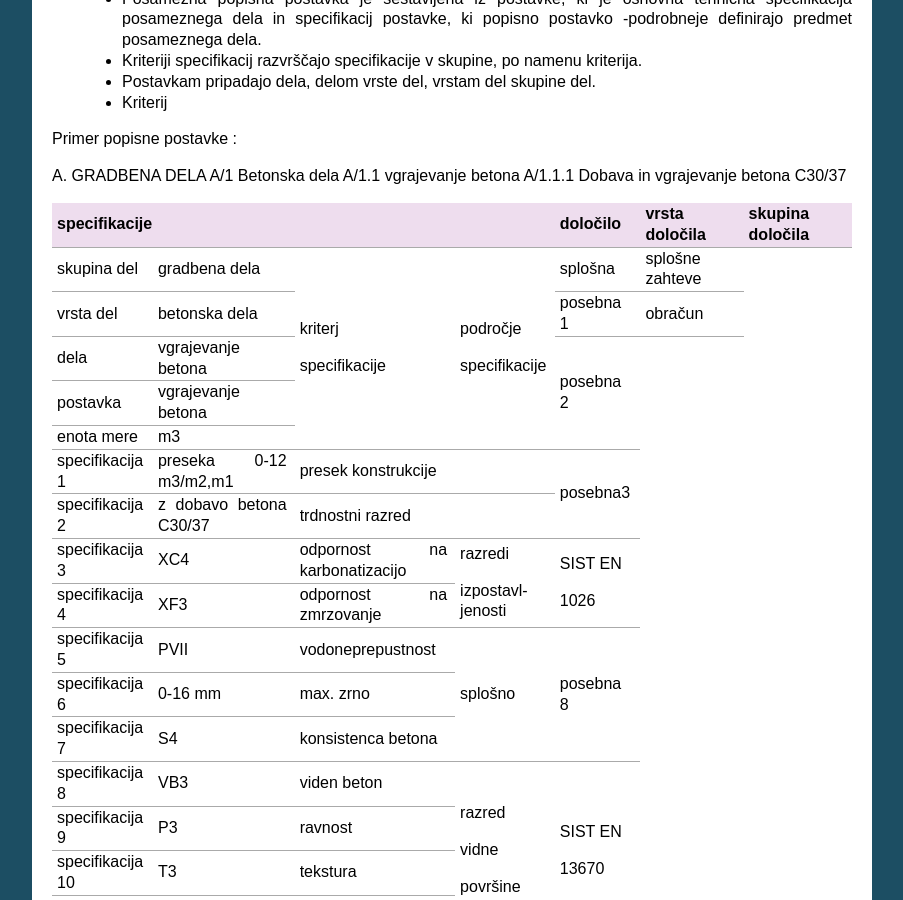
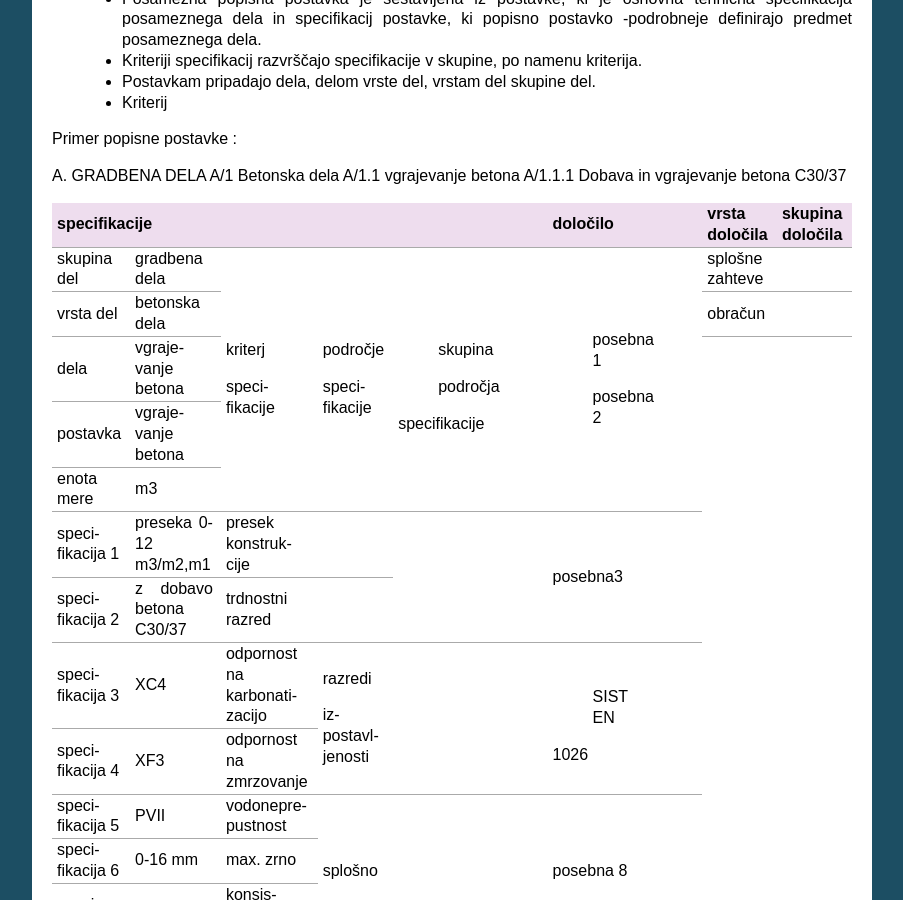
Before and after one commit to pavlovicr/bcs-staro, a Sphinx documentation site: the page built from docs/bcs_projekt.rst, in a window 1280 px wide and 900 px high, scrolled down 2758 px. Shown: the whole window, without its empty margins (198-1101 px from the left). Built offline with Sphinx 7.4.7, drawn with Linux system fonts in a browser that asks for light colours; pages that are not in the unit, such as notebooks, are missing from menus.

Commit message:
kaj pa sedaj

```diff
--- a/docs/bcs_projekt.rst
+++ b/docs/bcs_projekt.rst
@@ -131,41 +131,48 @@ A/1.1.1 Dobava in vgrajevanje betona C30/37
 
 
 
-+-----------------------------------------------------------------------------------------------+----------+-------------------+-----------------+
-|      specifikacije                                                                            | določilo | vrsta    določila | skupina določila|
-+=======================+========================+=============================+================+==========+===================+=================+
-| skupina del           | gradbena dela          |                             |                |splošna   | splošne zahteve   |                 |
-+-----------------------+------------------------+                             |                +----------+-------------------+                 |
-| vrsta del             | betonska dela          |                             |                | posebna 1| obračun           |                 |
-+-----------------------+------------------------+                             |                +----------+-------------------+                 |
-| dela                  | vgrajevanje betona     |                             |                |          |                   |                 |
-+-----------------------+------------------------+                             | področje       | posebna 2|                   |                 |
-| postavka              | vgrajevanje betona     | kriterj                     |                |          |                   |                 |
-+-----------------------+------------------------+                             | specifikacije  |          |                   |                 |
-| enota mere            | m3                     | specifikacije               |                |          |                   |                 |
-+-----------------------+------------------------+-----------------------------+----------------+----------+                   |                 |
-|specifikacija 1        |preseka 0-12 m3/m2,m1   |presek konstrukcije          |                | posebna3 |                   |                 |
-+-----------------------+------------------------+-----------------------------+----------------+          |                   |                 |
-|specifikacija 2        |z dobavo betona C30/37  |trdnostni razred             |                |          |                   |                 |
-+-----------------------+------------------------+-----------------------------+----------------+----------+                   |                 |
-|specifikacija 3        |XC4                     |odpornost na karbonatizacijo |razredi         |SIST EN   |                   |                 |
-+-----------------------+------------------------+-----------------------------+                |          |                   |                 |
-|specifikacija 4        |XF3                     |odpornost na zmrzovanje      |izpostavljenosti|1026      |                   |                 |
-+-----------------------+------------------------+-----------------------------+----------------+----------+                   |                 |
-|specifikacija 5        |PVII                    |vodoneprepustnost            |                |          |                   |                 |
-+-----------------------+------------------------+-----------------------------+                |posebna 8 |                   |                 |
-|specifikacija 6        |0-16 mm                 |max. zrno                    | splošno        |          |                   |                 |
-+-----------------------+------------------------+-----------------------------+                |          |                   |                 |
-|specifikacija 7        |S4                      |konsistenca betona           |                |          |                   |                 |
-+-----------------------+------------------------+-----------------------------+----------------+----------+                   |                 |
-|specifikacija 8        |VB3                     |viden beton                  |  razred        |SIST EN   |                   |                 |
-+-----------------------+------------------------+-----------------------------+                |          |                   |                 |
-|specifikacija 9        |P3                      |ravnost                      |  vidne         |13670     |                   |                 |
-+-----------------------+------------------------+-----------------------------+                |          |                   |                 |
-|specifikacija 10       |T3                      |tekstura                     |  površine      |          |                   |                 |
-+-----------------------+------------------------+-----------------------------+                |          |                   |                 |
-|specifikacija 11       |C30                     |barvno odstopanje            |                |          |                   |                 |
-+-----------------------+------------------------+-----------------------------+----------------+----------+-------------------+-----------------+
++-------------------------------------------------------------------------------------------------------------+----------+-------------------+-----------------+
+|      specifikacije                                                                                          |določilo  | vrsta    določila | skupina določila|
++=======================+========================+=============================+================+=============+==========+===================+=================+
+| skupina del           | gradbena dela          |                             |                |             |splošna   | splošne zahteve   |                 |
++-----------------------+------------------------+                             |                |             |----------+-------------------+-----------------+
+| vrsta del             | betonska dela          |                             |                |             | posebna 1| obračun           |                 |
++-----------------------+------------------------+                             |                |             |----------+-------------------+-----------------+
+| dela                  | vgrajevanje betona     |                             |                | skupina     |          |                   |                 |
++-----------------------+------------------------+                             | področje       |             | posebna 2|                   |                 |
+| postavka              | vgrajevanje betona     | kriterj                     |                | področja    |          |                   |                 |
++-----------------------+------------------------+                             | specifikacije  |             |          |                   |                 |
+| enota mere            | m3                     | specifikacije               |                |specifikacije|          |                   |                 |
++-----------------------+------------------------+-----------------------------+----------------+-------------+----------+                   |                 |
+|specifikacija 1        |preseka 0-12 m3/m2,m1   |presek konstrukcije          |                |             | posebna3 |                   |                 |
++-----------------------+------------------------+-----------------------------+----------------+             |          |                   |                 |
+|specifikacija 2        |z dobavo betona C30/37  |trdnostni razred             |                |             |          |                   |                 |
++-----------------------+------------------------+-----------------------------+----------------+-------------+----------+                   |                 |
+|specifikacija 3        |XC4                     |odpornost na karbonatizacijo |razredi         |             | SIST EN  |                   |                 |
++-----------------------+------------------------+-----------------------------+                |             |          |                   |                 |
+|specifikacija 4        |XF3                     |odpornost na zmrzovanje      |izpostavljenosti|             |1026      |                   |                 |
++-----------------------+------------------------+-----------------------------+----------------+-------------+----------+                   |                 |
+|specifikacija 5        |PVII                    |vodoneprepustnost            |                |             |          |                   |                 |
++-----------------------+------------------------+-----------------------------+                |             |posebna 8 |                   |                 |
+|specifikacija 6        |0-16 mm                 |max. zrno                    | splošno        |             |          |                   |                 |
++-----------------------+------------------------+-----------------------------+                |             |          |                   |                 |
+|specifikacija 7        |S4                      |konsistenca betona           |                |             |          |                   |                 |
++-----------------------+------------------------+-----------------------------+----------------+-------------+----------+                   |                 |
+|specifikacija 8        |VB3                     |viden beton                  |  razred        |             |SIST EN   |                   |                 |
++-----------------------+------------------------+-----------------------------+                |             |          |                   |                 |
+|specifikacija 9        |P3                      |ravnost                      |  vidne         |             |13670     |                   |                 |
++-----------------------+------------------------+-----------------------------+                |             |          |                   |                 |
+|specifikacija 10       |T3                      |tekstura                     |  površine      |             |          |                   |                 |
++-----------------------+------------------------+-----------------------------+                |             |          |                   |                 |
+|specifikacija 11       |C30                     |barvno odstopanje            |                |             |          |                   |                 |
++-----------------------+------------------------+-----------------------------+----------------+-------------+----------+-------------------+-----------------+
+
+
+===========	===========	============= ============	==============	==================
+Postavka     enota mere   dela         spec1         spec2            spec n
+===========  ==========   ===========	========	=============	================
+
+
 
 
 
```
